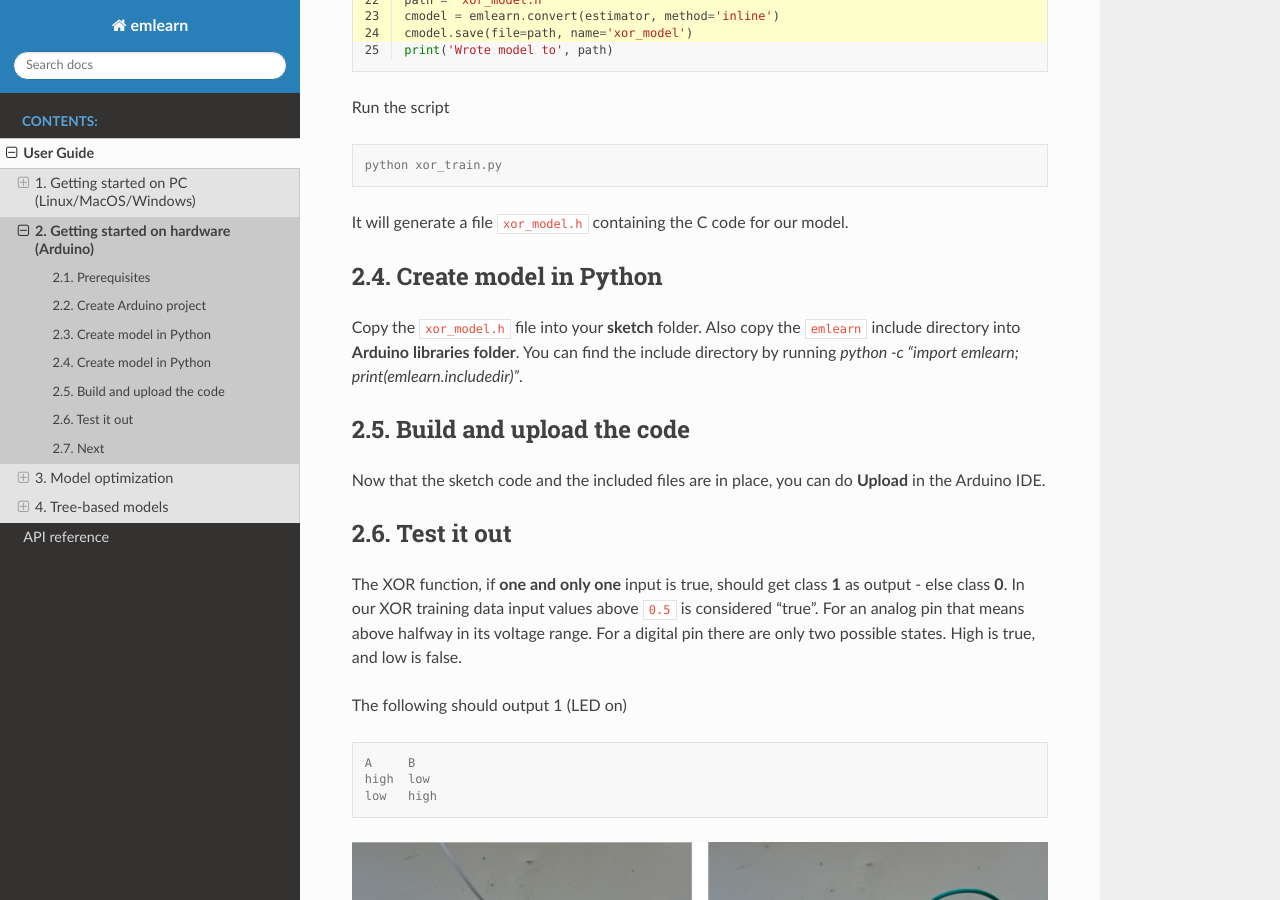
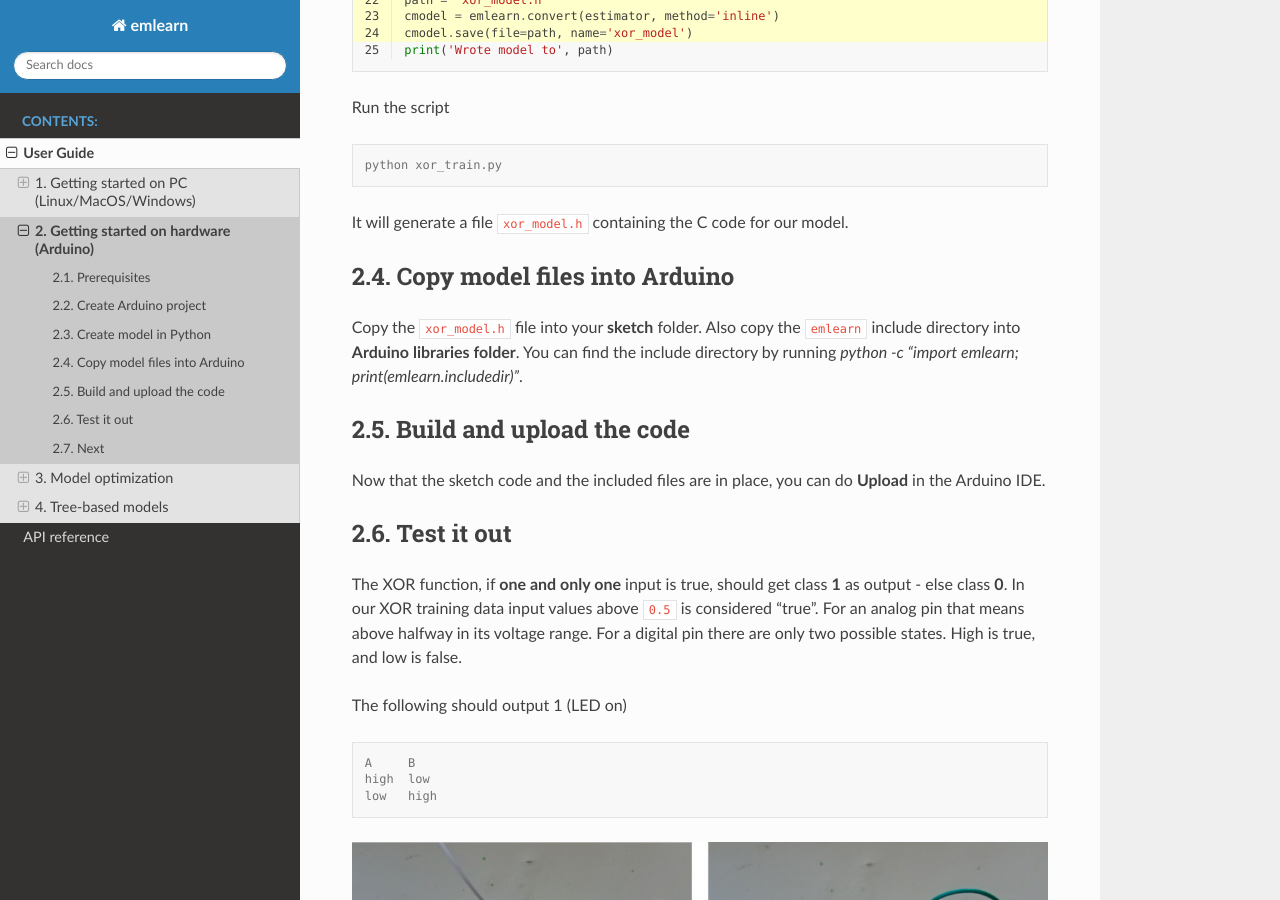
Before and after one commit to emlearn/emlearn, a Sphinx documentation site: the page built from docs/getting_started_arduino.rst, in a window 1280 px wide and 900 px high, scrolled down 1357 px. Built offline with Sphinx 7.4.7 and the Read the Docs theme 2.0.0, drawn with Linux system fonts in a browser that asks for light colours.

Commit message:
docs: Fix duplicated headline

```diff
--- a/docs/getting_started_arduino.rst
+++ b/docs/getting_started_arduino.rst
@@ -63,8 +63,8 @@ Run the script
 
 It will generate a file ``xor_model.h`` containing the C code for our model.
 
-Create model in Python
-===========================
+Copy model files into Arduino
+=============================
 
 Copy the ``xor_model.h`` file into your **sketch** folder.
 Also copy the ``emlearn`` include directory into **Arduino libraries folder**.
```
